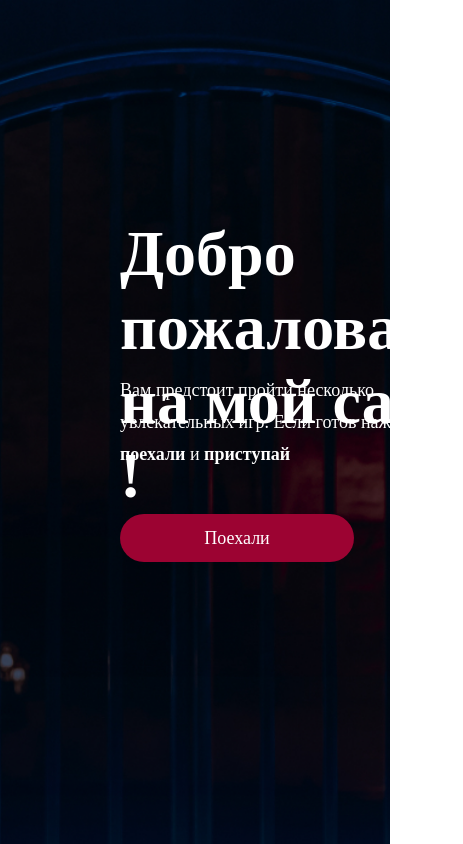
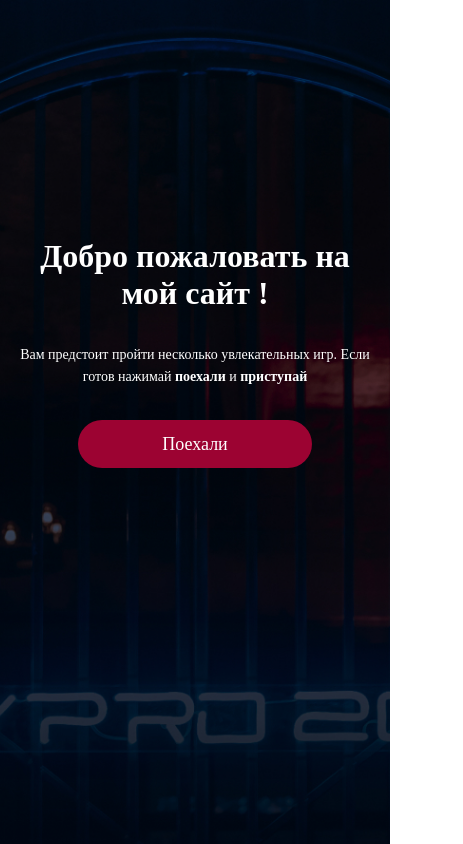
Before and after one commit to XxXFeniksXxX/2-nd-course-hw, a plain HTML site: page playhomee(Сайт)/index.html in a window 390 px wide. Shown: the top 844 px of the page, 463 px wide, since content can reach past the window. Drawn offline with Linux system fonts and the light colour scheme.

Commit message:
Адаптация для телефона

```diff
--- a/playhomee(Сайт)/index.html
+++ b/playhomee(Сайт)/index.html
@@ -17,7 +17,7 @@
                 <p class="top__text">Вам предстоит пройти несколько увлекательных игр. Если готов нажимай <span class="po">поехали</span> и <span class="po">приступай</span> </p>
             </div>
             <div class="form">
-                <a class="cart__button carte form__button" href="#">Поехали</a>
+                <a class="carte form__button" href="#">Поехали</a>
             </div>
         </div>
     </section>
@@ -29,7 +29,7 @@
             <div class="rtycont__igry rtycont__igry2">
                 <a class="rtet" href="#">Игра 2</a>
             </div>
-            <div class="rtycont__igry rtycont__igry3">
+            <div class="rtycont__igry rtycont__igry3 rtet">
                 <a class="rtet" href="#">Игра 3</a>
             </div>
         </div>
--- a/playhomee(Сайт)/style.css
+++ b/playhomee(Сайт)/style.css
@@ -1,3 +1,30 @@
+@keyframes myAnim {
+	0% {
+		animation-timing-function: ease-out;
+		transform: scale(1);
+		transform-origin: center center;
+	}
+
+	10% {
+		animation-timing-function: ease-in;
+		transform: scale(0.91);
+	}
+
+	17% {
+		animation-timing-function: ease-out;
+		transform: scale(0.98);
+	}
+
+	33% {
+		animation-timing-function: ease-in;
+		transform: scale(0.87);
+	}
+
+	45% {
+		animation-timing-function: ease-out;
+		transform: scale(1);
+	}
+}
 * {
     padding: 0;
     margin: 0;
@@ -8,25 +35,25 @@
 }
 
 .top{
+    height: 1024px;
     padding-top: 217px;
     background-image: url(img/top.jpg);
     background-repeat: no-repeat;
     background-position: center;
     background-size: cover;
+    border-bottom: 0.5px solid #000915;
 }
 
 .top__content{
-    height: 1024px;
     display: flex;
     flex-direction: column;
     flex-wrap: wrap;
     padding-left: 120px;
-    border-bottom: 0.5px solid #000915;
 }
 
 .top__zagolovok{
     max-width: 788px;
-    height: 125px;
+    max-height: 125px;
     color: #FFF;
     font-family: Montserrat;
     font-size: 64px;
@@ -67,7 +94,11 @@
     font-style: normal;
     font-weight: 400;
     line-height: normal;
-
+    transition: all .4s;
+    animation: myAnim 1.5s ease 0.5s 2 alternate forwards;
+    }
+    .form__button:hover{
+        color: #000000;
     }
     .rt{
         background-color: #000915;
@@ -79,6 +110,7 @@
         display: flex;
         gap: 32px;
         justify-content: center;
+        flex-wrap: wrap;
     }
 
     .rtycont__igry{
@@ -97,7 +129,10 @@
         background-repeat: no-repeat;
         background-position: center;
         background-size: cover;
-
+        transition: all .3s;
+    }
+    .rtycont__igry:hover{
+        transform: scale(1.09);
     }
 
     .rtycont__igry1{
@@ -117,4 +152,46 @@
         color: #FFFFFF;
         padding-left: 32px;
         margin-bottom: 32px;
+        transition: .3s;
     }
+    .rtet:hover{
+        color: red;
+    }
+    /* Телефонное разрешение 768px ---------------- */
+
+    @media (max-width: 768px) {
+        .center {
+            padding-left: 16px;
+            padding-right: 16px;
+        }
+        .top{
+            padding-top: 238px;
+            height: 735px;
+        }
+        .top__zagolovok{
+            color: #FFF;
+            text-align: center;
+            font-family: Montserrat;
+            font-size: 32px;
+            font-style: normal;
+            font-weight: 700;
+            line-height: normal;
+        }
+        .top__text{
+            color: #FFF;
+            text-align: center;
+            font-family: Montserrat;
+            font-size: 14px;
+            font-style: normal;
+            font-weight: 300;
+            line-height: 22px;
+            padding-bottom: 32px;
+        }
+        .top__content{
+            padding-left: 0;
+            align-items: center;
+        }
+        .rtycont{
+            padding-bottom: 127px;
+        }
+    }
```
